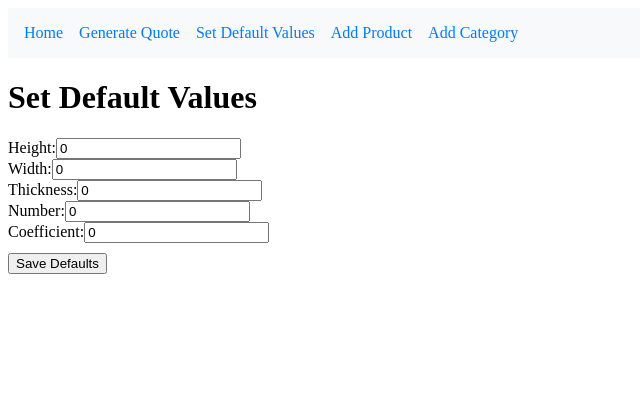
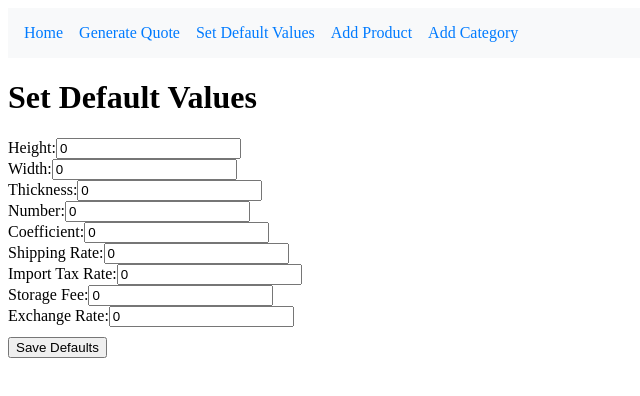
Before and after one commit to iwenyou/pdf-quote-generator, a Vue app: page /defaults in a window 1280 px wide. Shown: the top 396 px of the page, without its empty margins (0-640 px from the left). Built offline with nearby package versions, Linux system fonts and the light colour scheme; no server answers.

Commit message:
added more default value

```diff
--- a/src/components/DefaultValues.vue
+++ b/src/components/DefaultValues.vue
@@ -4,23 +4,39 @@
     <form @submit.prevent="saveDefaults">
       <div>
         <label for="height">Height:</label>
-        <input type="number" v-model.number="defaults.height" required />
+        <input type="number" v-model.number="defaults.height" step="0.01" required />
       </div>
       <div>
         <label for="width">Width:</label>
-        <input type="number" v-model.number="defaults.width" required />
+        <input type="number" v-model.number="defaults.width" step="0.01" required />
       </div>
       <div>
         <label for="thickness">Thickness:</label>
-        <input type="number" v-model.number="defaults.thickness" required />
+        <input type="number" v-model.number="defaults.thickness" step="0.01" required />
       </div>
       <div>
         <label for="number">Number:</label>
-        <input type="number" v-model.number="defaults.number" required />
+        <input type="number" v-model.number="defaults.number" step="0.01" required />
       </div>
       <div>
         <label for="coefficient">Coefficient:</label>
-        <input type="number" v-model.number="defaults.coefficient" required />
+        <input type="number" v-model.number="defaults.coefficient" step="0.01" required />
+      </div>
+      <div>
+        <label for="shippingRate">Shipping Rate:</label>
+        <input type="number" v-model.number="defaults.shippingRate" step="0.01" required />
+      </div>
+      <div>
+        <label for="importTaxRate">Import Tax Rate:</label>
+        <input type="number" v-model.number="defaults.importTaxRate" step="0.01" required />
+      </div>
+      <div>
+        <label for="storageFee">Storage Fee:</label>
+        <input type="number" v-model.number="defaults.storageFee" step="0.01" required />
+      </div>
+      <div>
+        <label for="exchangeRate">Exchange Rate:</label>
+        <input type="number" v-model.number="defaults.exchangeRate" step="0.01" required />
       </div>
       <button type="submit">Save Defaults</button>
     </form>
@@ -39,7 +55,11 @@ export default {
         width: 0,
         thickness: 0,
         number: 0,
-        coefficient: 0
+        coefficient: 0,
+        shippingRate: 0,
+        importTaxRate: 0,
+        storageFee: 0,
+        exchangeRate: 0
       },
       message: ''
     };
@@ -65,7 +85,13 @@ export default {
             width: 0,
             thickness: 0,
             number: 0,
-            coefficient: 0
+            coefficient: 0,
+            shippingRate: 0,
+            importTaxRate: 0,
+            storageFee: 0,
+            exchangeRate: 0,
+            profitMargin: 0,
+            discountRate: 0
           };
         }
       } catch (err) {
```
